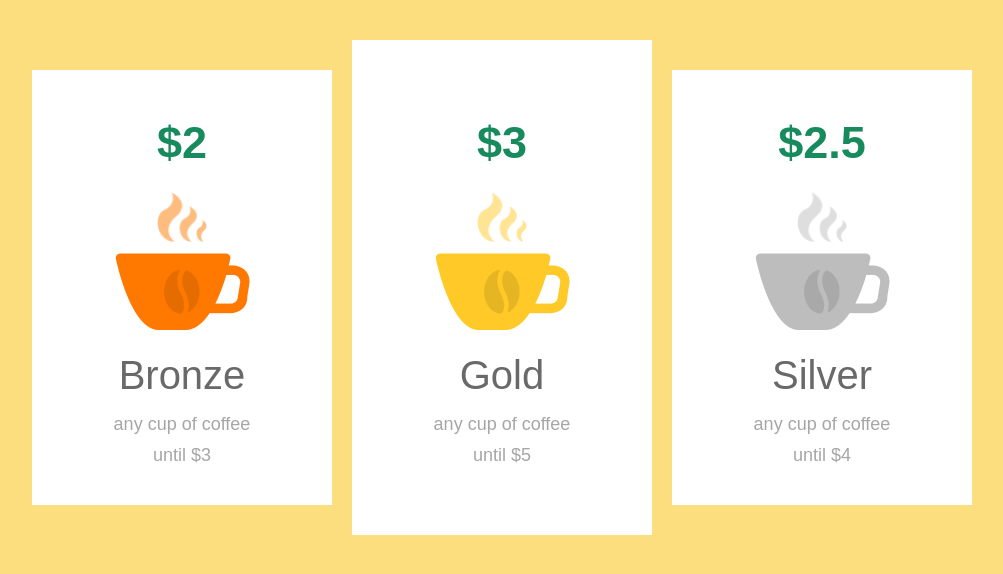
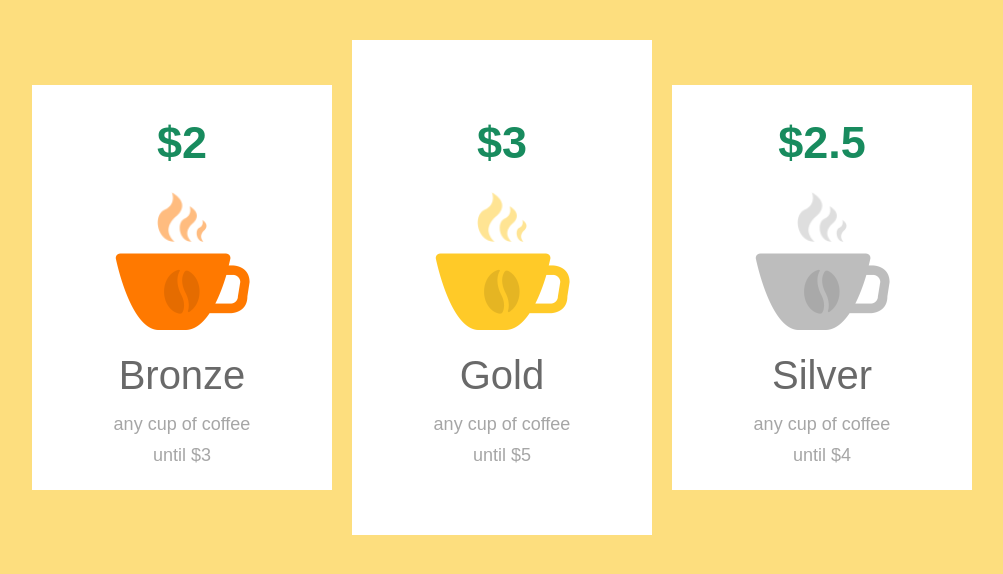
Before and after one commit to helgazh/cup-plans, a plain HTML site: page index.html in a window 1280 px wide. Shown: the whole page, without its empty margins (138-1141 px from the left). Drawn offline with Linux system fonts and the light colour scheme; a web font is replaced by a local one.

Commit message:
Update style.css

```diff
--- a/css/style.css
+++ b/css/style.css
@@ -38,8 +38,8 @@ p,h1,h2,h3,h4,h5,h6{
 }
 .ba-bronze,
 .ba-silver{
-    padding-top: 35px;
-    padding-bottom: 35px;
+    padding-top: 20px;
+    padding-bottom: 20px;
 }
 .ba-cup-of-coffee{
     margin: 10px;
```
